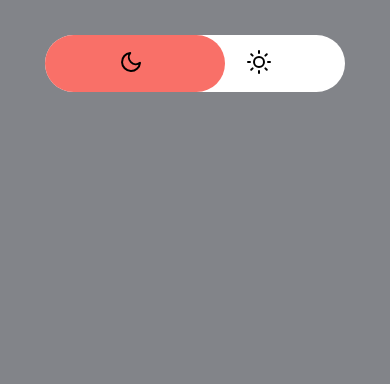
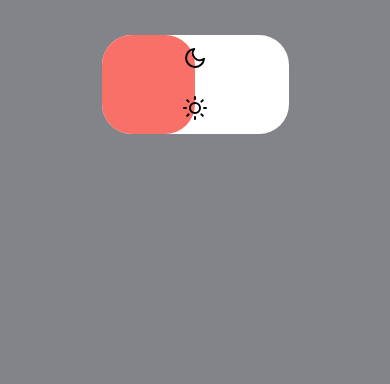
Before and after one commit to kayshire/kayshire.github.io, a plain HTML site: page index.html in a window 390 px wide. Shown: the top 384 px of the page. Drawn offline with nearby package versions, Linux system fonts and the light colour scheme.

Commit message:
Update index.html

```diff
--- a/index.html
+++ b/index.html
@@ -66,9 +66,11 @@
             transform: translate(-50%, -50%);
         }
 
+
+        /* mobile screen outlook */
         @media screen and (max-width: 768px) {
-            .button-box {
-            width: 80%;
+        .button-box {
+            width: 50%;
             margin: 35px auto;
             position: relative;
             border-radius: 30px;
@@ -78,7 +80,7 @@
         }
 
         .toggle-btn {
-            padding: 5% 50px;
+            padding: 6% 35px;
             cursor: pointer;
             background: transparent;
             /* background: blue; */
@@ -92,7 +94,7 @@
             left: 0;
             top: 0;
             position: absolute;
-            width: 60%;
+            width: 50%;
             height: 100%;
             background: #F97068;
             border-radius: 30px;
@@ -131,7 +133,7 @@
         function rightClick() {
             if (window.innerWidth < 768) {
                 // Behavior for smaller screens (e.g., phones)
-                btn.style.left = '40%';
+                btn.style.left = '50%';
                 document.body.style.backgroundColor = '#EDF2EF';
                 textBox.textContent = "Good Day!";
                 textBox.style.color = 'black';
```
